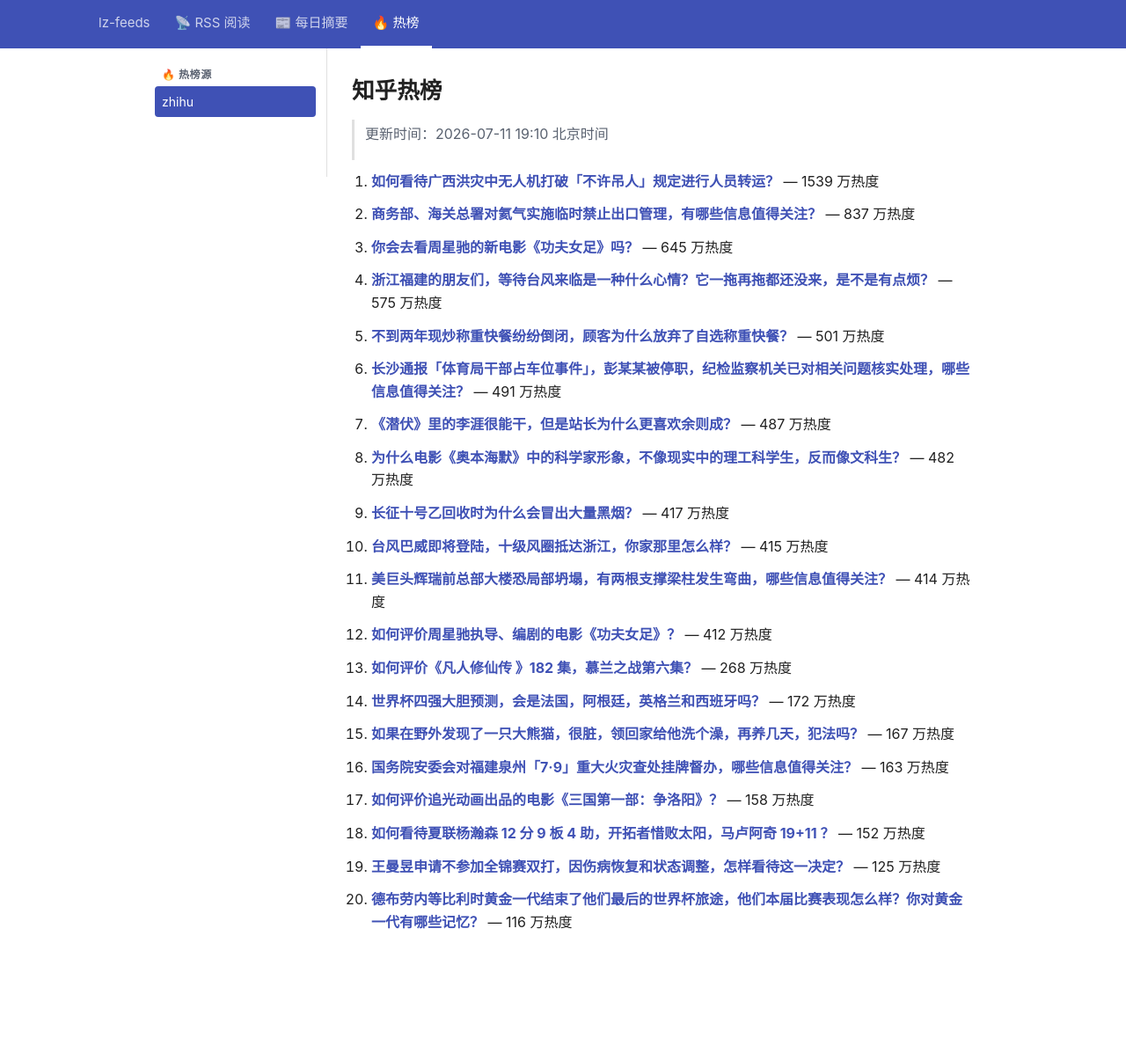
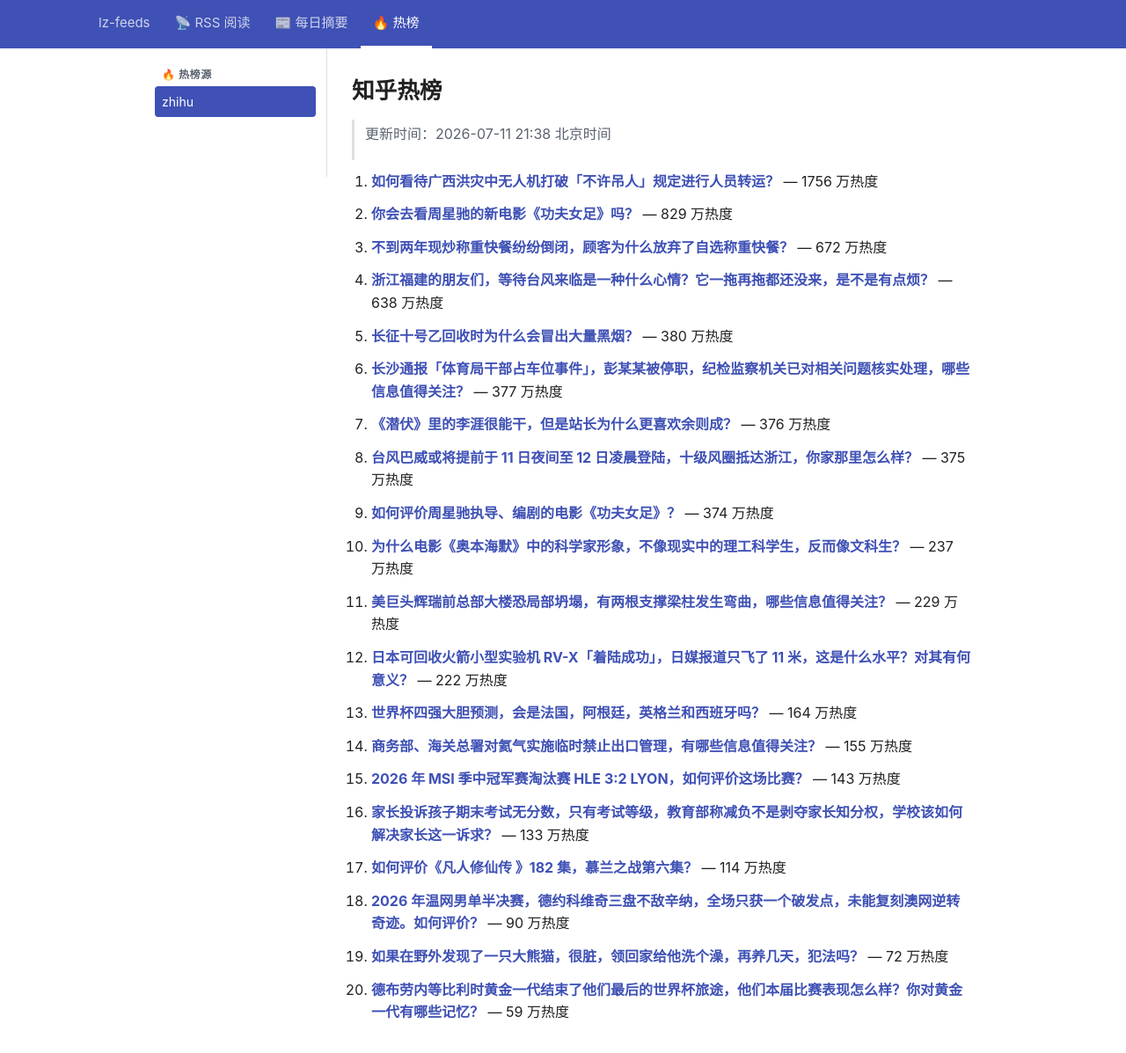
Before and after one commit to lizhang0101/lz-feeds, a Jekyll site: the page built from _hotlist/zhihu.md, in a window 1280 px wide and 1228 px high. Shown: the top 1197 px of the window at 88% size. Built offline with Jekyll 4.4.1, drawn with Linux system fonts in a browser that asks for light colours.

Commit message:
hotlist: 2026-07-11T13:38Z

```diff
--- a/_hotlist/zhihu.md
+++ b/_hotlist/zhihu.md
@@ -1,48 +1,48 @@
 ---
-updated: 2026-07-11 19:10 北京时间
+updated: 2026-07-11 21:38 北京时间
 count: 20
 ---
 
 # 知乎热榜
 
-> 更新时间：2026-07-11 19:10 北京时间
+> 更新时间：2026-07-11 21:38 北京时间
 
-1. **[如何看待广西洪灾中无人机打破「不许吊人」规定进行人员转运？](https://www.zhihu.com/question/2058898849314486143)** — 1539 万热度
+1. **[如何看待广西洪灾中无人机打破「不许吊人」规定进行人员转运？](https://www.zhihu.com/question/2058898849314486143)** — 1756 万热度
 
-2. **[商务部、海关总署对氦气实施临时禁止出口管理，有哪些信息值得关注？](https://www.zhihu.com/question/2058959918087018226)** — 837 万热度
+2. **[你会去看周星驰的新电影《功夫女足》吗？](https://www.zhihu.com/question/2058093856713969712)** — 829 万热度
 
-3. **[你会去看周星驰的新电影《功夫女足》吗？](https://www.zhihu.com/question/2058093856713969712)** — 645 万热度
+3. **[不到两年现炒称重快餐纷纷倒闭，顾客为什么放弃了自选称重快餐？](https://www.zhihu.com/question/2028079560181171761)** — 672 万热度
 
-4. **[浙江福建的朋友们，等待台风来临是一种什么心情？它一拖再拖都还没来，是不是有点烦？](https://www.zhihu.com/question/2059049327108911736)** — 575 万热度
+4. **[浙江福建的朋友们，等待台风来临是一种什么心情？它一拖再拖都还没来，是不是有点烦？](https://www.zhihu.com/question/2059049327108911736)** — 638 万热度
 
-5. **[不到两年现炒称重快餐纷纷倒闭，顾客为什么放弃了自选称重快餐？](https://www.zhihu.com/question/2028079560181171761)** — 501 万热度
+5. **[长征十号乙回收时为什么会冒出大量黑烟？](https://www.zhihu.com/question/2058945292020315835)** — 380 万热度
 
-6. **[长沙通报「体育局干部占车位事件」，彭某某被停职，纪检监察机关已对相关问题核实处理，哪些信息值得关注？](https://www.zhihu.com/question/2059327392334745679)** — 491 万热度
+6. **[长沙通报「体育局干部占车位事件」，彭某某被停职，纪检监察机关已对相关问题核实处理，哪些信息值得关注？](https://www.zhihu.com/question/2059327392334745679)** — 377 万热度
 
-7. **[《潜伏》里的李涯很能干，但是站长为什么更喜欢余则成？](https://www.zhihu.com/question/823558160)** — 487 万热度
+7. **[《潜伏》里的李涯很能干，但是站长为什么更喜欢余则成？](https://www.zhihu.com/question/823558160)** — 376 万热度
 
-8. **[为什么电影《奥本海默》中的科学家形象，不像现实中的理工科学生，反而像文科生？](https://www.zhihu.com/question/2055338128379007237)** — 482 万热度
+8. **[台风巴威或将提前于 11 日夜间至 12 日凌晨登陆，十级风圈抵达浙江，你家那里怎么样？](https://www.zhihu.com/question/2058816691778184465)** — 375 万热度
 
-9. **[长征十号乙回收时为什么会冒出大量黑烟？](https://www.zhihu.com/question/2058945292020315835)** — 417 万热度
+9. **[如何评价周星驰执导、编剧的电影《功夫女足》？](https://www.zhihu.com/question/2058553085396620762)** — 374 万热度
 
-10. **[台风巴威即将登陆，十级风圈抵达浙江，你家那里怎么样？](https://www.zhihu.com/question/2058816691778184465)** — 415 万热度
+10. **[为什么电影《奥本海默》中的科学家形象，不像现实中的理工科学生，反而像文科生？](https://www.zhihu.com/question/2055338128379007237)** — 237 万热度
 
-11. **[美巨头辉瑞前总部大楼恐局部坍塌，有两根支撑梁柱发生弯曲，哪些信息值得关注？](https://www.zhihu.com/question/2058872591855752079)** — 414 万热度
+11. **[美巨头辉瑞前总部大楼恐局部坍塌，有两根支撑梁柱发生弯曲，哪些信息值得关注？](https://www.zhihu.com/question/2058872591855752079)** — 229 万热度
 
-12. **[如何评价周星驰执导、编剧的电影《功夫女足》？](https://www.zhihu.com/question/2058553085396620762)** — 412 万热度
+12. **[日本可回收火箭小型实验机 RV-X「着陆成功」，日媒报道只飞了 11 米，这是什么水平？对其有何意义？](https://www.zhihu.com/question/2058854448244454744)** — 222 万热度
 
-13. **[如何评价《凡人修仙传 》182 集，慕兰之战第六集？](https://www.zhihu.com/question/2058983815834505654)** — 268 万热度
+13. **[世界杯四强大胆预测，会是法国，阿根廷，英格兰和西班牙吗？](https://www.zhihu.com/question/2058119231846322566)** — 164 万热度
 
-14. **[世界杯四强大胆预测，会是法国，阿根廷，英格兰和西班牙吗？](https://www.zhihu.com/question/2058119231846322566)** — 172 万热度
+14. **[商务部、海关总署对氦气实施临时禁止出口管理，有哪些信息值得关注？](https://www.zhihu.com/question/2058959918087018226)** — 155 万热度
 
-15. **[如果在野外发现了一只大熊猫，很脏，领回家给他洗个澡，再养几天，犯法吗？](https://www.zhihu.com/question/444398458)** — 167 万热度
+15. **[2026 年 MSI 季中冠军赛淘汰赛 HLE 3:2 LYON，如何评价这场比赛？](https://www.zhihu.com/question/2059293856282284980)** — 143 万热度
 
-16. **[国务院安委会对福建泉州「7·9」重大火灾查处挂牌督办，哪些信息值得关注？](https://www.zhihu.com/question/2059215563638018597)** — 163 万热度
+16. **[家长投诉孩子期末考试无分数，只有考试等级，教育部称减负不是剥夺家长知分权，学校该如何解决家长这一诉求？](https://www.zhihu.com/question/2058964046766945142)** — 133 万热度
 
-17. **[如何评价追光动画出品的电影《三国第一部：争洛阳》？](https://www.zhihu.com/question/2050951363807405043)** — 158 万热度
+17. **[如何评价《凡人修仙传 》182 集，慕兰之战第六集？](https://www.zhihu.com/question/2058983815834505654)** — 114 万热度
 
-18. **[如何看待夏联杨瀚森 12 分 9 板 4 助，开拓者惜败太阳，马卢阿奇 19+11 ？](https://www.zhihu.com/question/2059264055395849985)** — 152 万热度
+18. **[2026 年温网男单半决赛，德约科维奇三盘不敌辛纳，全场只获一个破发点，未能复刻澳网逆转奇迹。如何评价？](https://www.zhihu.com/question/2059090212874086371)** — 90 万热度
 
-19. **[王曼昱申请不参加全锦赛双打，因伤病恢复和状态调整，怎样看待这一决定？](https://www.zhihu.com/question/2059020089266004929)** — 125 万热度
+19. **[如果在野外发现了一只大熊猫，很脏，领回家给他洗个澡，再养几天，犯法吗？](https://www.zhihu.com/question/444398458)** — 72 万热度
 
-20. **[德布劳内等比利时黄金一代结束了他们最后的世界杯旅途，他们本届比赛表现怎么样？你对黄金一代有哪些记忆？](https://www.zhihu.com/question/2059159511039055807)** — 116 万热度
+20. **[德布劳内等比利时黄金一代结束了他们最后的世界杯旅途，他们本届比赛表现怎么样？你对黄金一代有哪些记忆？](https://www.zhihu.com/question/2059159511039055807)** — 59 万热度
```
